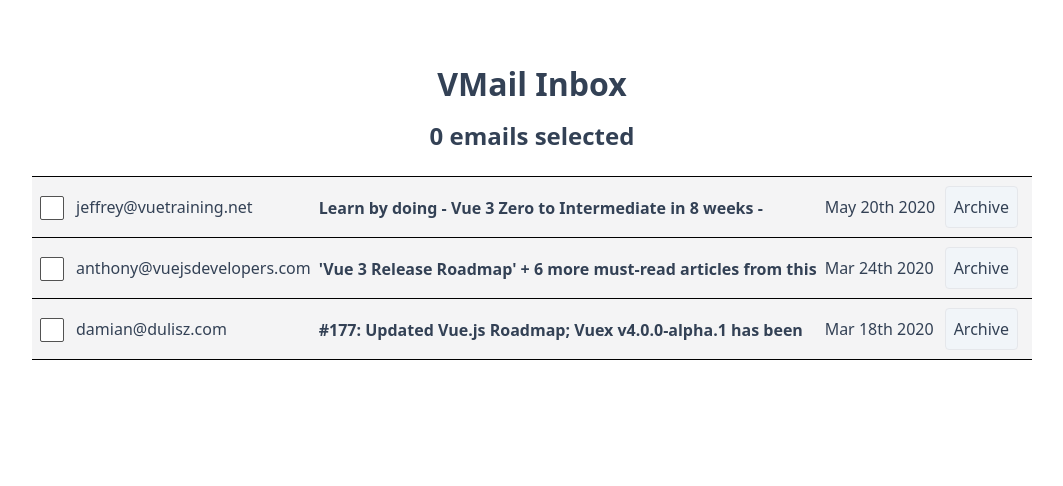
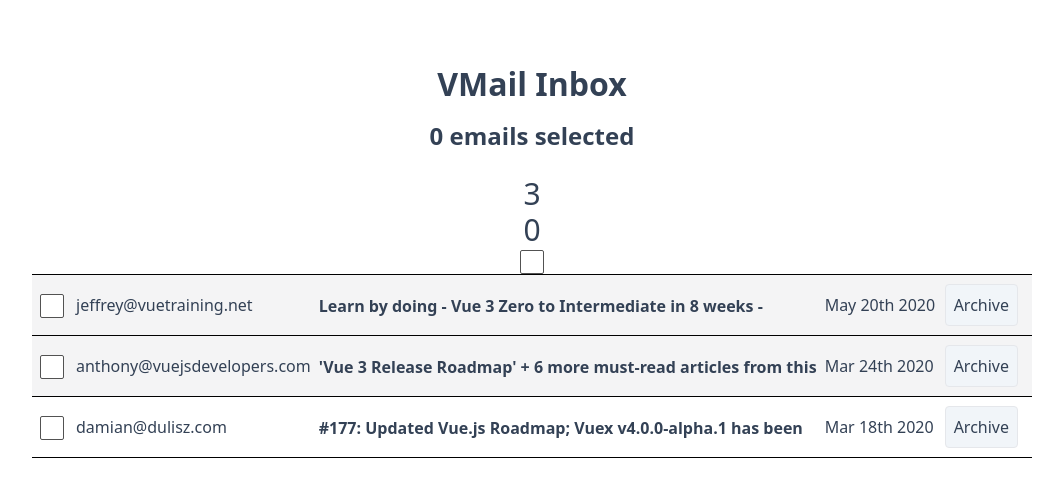
Before and after one commit to anakon73/email.vue, a Vue app: page / in a window 1280 px wide. Shown: the top 486 px of the page, without its empty margins (108-1171 px from the left). Built offline with nearby package versions, Linux system fonts and the light colour scheme; data requests are answered from the project's data file.

Commit message:
feat(bulkactionbar): addded checkbox for select all emails

```diff
--- a/db.json
+++ b/db.json
@@ -25,7 +25,7 @@
       "body": "First of all, lets congratulate Kia King Ishii on joining the Vue.js core team! 🎉 He has been doing an incredible job building vuex-orm and will now focus on working on the next versions of Vuex.\n\nSpeaking of which – Vuex v4.0.0-alpha.1 has just been released! This is the version of Vuex that will work with Vue 3.0 but keep the familiar API you know from the current version.",
       "sentAt": "2020-03-18T18:25:43.511Z",
       "archived": false,
-      "read": true
+      "read": false
     },
     {
       "id": 4,
--- /dev/null
+++ b/src/components/BulkActionBar.vue
@@ -0,0 +1,69 @@
+<script setup lang="ts">
+import { email } from '@/types/emailType'
+import { ref, toRefs, computed } from 'vue'
+
+interface Set<T> {
+  add(value: T): this
+  clear(): void
+  delete(value: T): boolean
+  forEach(
+    callbackfn: (value: T, value2: T, set: Set<T>) => void,
+    thisArg?: any
+  ): void
+  has(value: T): boolean
+  readonly size: number
+}
+
+type Props = {
+  emails: email[]
+  emailSelection: Set<email>
+}
+const props = defineProps<Props>()
+const { emails, emailSelection } = toRefs(props)
+
+const checkboxClasses: string[] = [
+  'appearance-none',
+  'cursor-pointer',
+  'w-6',
+  'h-6',
+  'bg-white',
+  'rounded-sm',
+  'border',
+  'border-neutral-600',
+  'relative align-middle',
+  'p-2.5',
+  'checked:bg-slate-500',
+]
+
+const bulkSelect = () => {
+  if (allEmailsSelected.value) {
+    emailSelection.value.clear()
+  } else {
+    emails.value.forEach((item: email) => emailSelection.value.add(item))
+  }
+}
+
+const numberSelected = computed(() => emailSelection.value.size)
+const numberEmails = computed(() => emails.value.length)
+const allEmailsSelected = computed(
+  () => numberSelected.value === numberEmails.value
+)
+const someEmailsSelected = computed(
+  () => numberSelected.value > 0 && numberSelected.value < numberEmails.value
+)
+</script>
+
+<template>
+  <div>
+    <div class="text-3xl">{{ emails.length }}</div>
+    <div class="text-3xl">{{ emailSelection.size }}</div>
+    <div>
+      <input
+        type="checkbox"
+        :checked="allEmailsSelected"
+        :class="[checkboxClasses, [someEmailsSelected ? ['bg-slate-300'] : []]]"
+        @click="bulkSelect"
+      />
+    </div>
+  </div>
+</template>
--- a/src/components/MailTable.vue
+++ b/src/components/MailTable.vue
@@ -55,7 +55,6 @@
   toggle(email: email) {
     if (selected.value.has(email)) selected.value.delete(email)
     else selected.value.add(email)
-    console.log(selected)
   },
 }
 
@@ -112,6 +111,10 @@
   <div class="text-2xl font-semibold mb-6">
     {{ emailSelection.emails.value.size }} emails selected
   </div>
+  <BulkActionBar
+    :emails="unarchivedEmails"
+    :emailSelection="emailSelection.emails"
+  />
   <table class="max-w-[62.5rem] m-auto border-collapse">
     <tbody>
       <tr
@@ -124,7 +127,7 @@
             type="checkbox"
             :class="checkboxClasses"
             @click="emailSelection.toggle(email)"
-            :selected="emailSelection.emails.value.has(email)"
+            :checked="emailSelection.emails.value.has(email)"
           />
         </td>
         <td
```
